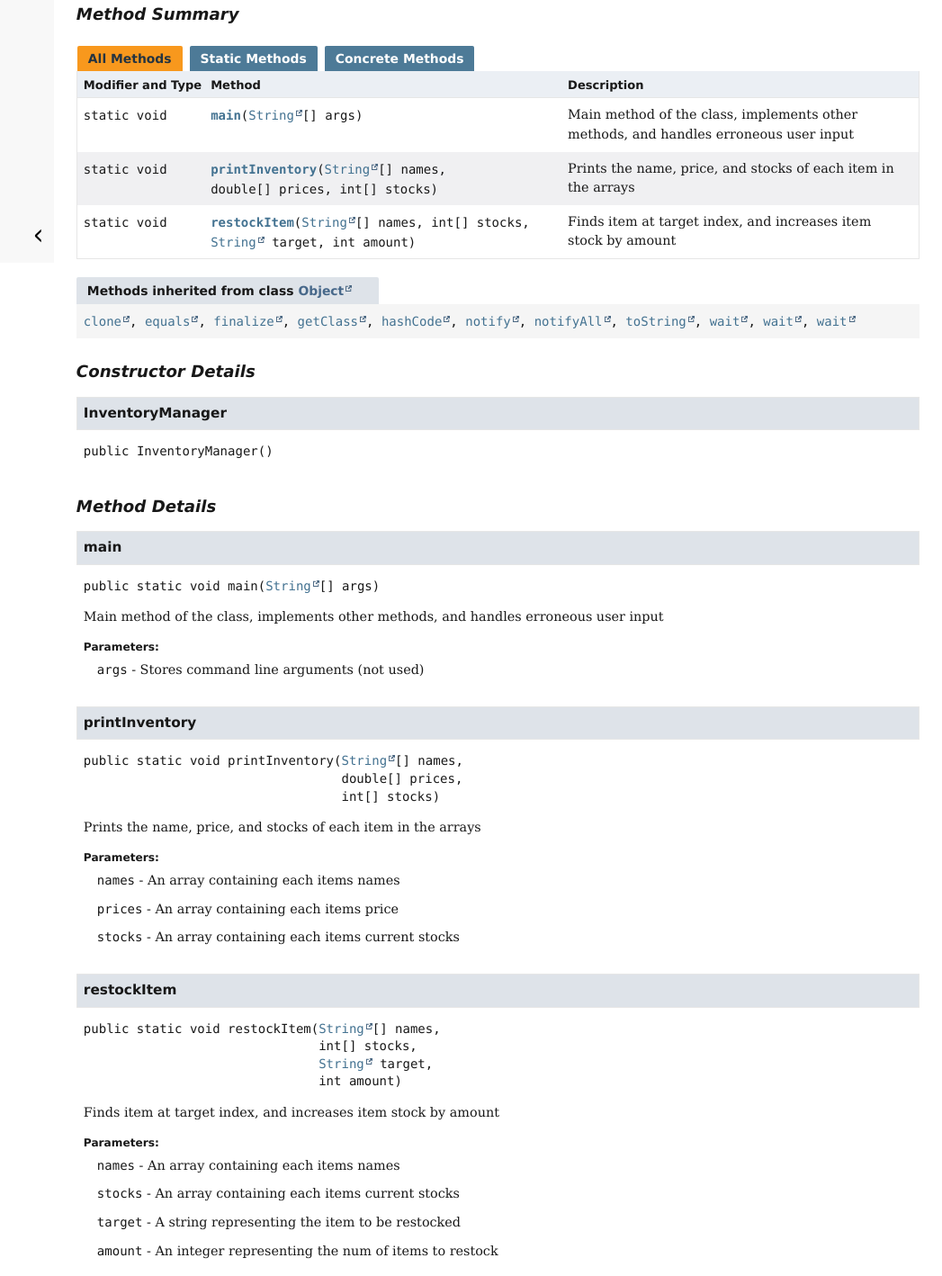
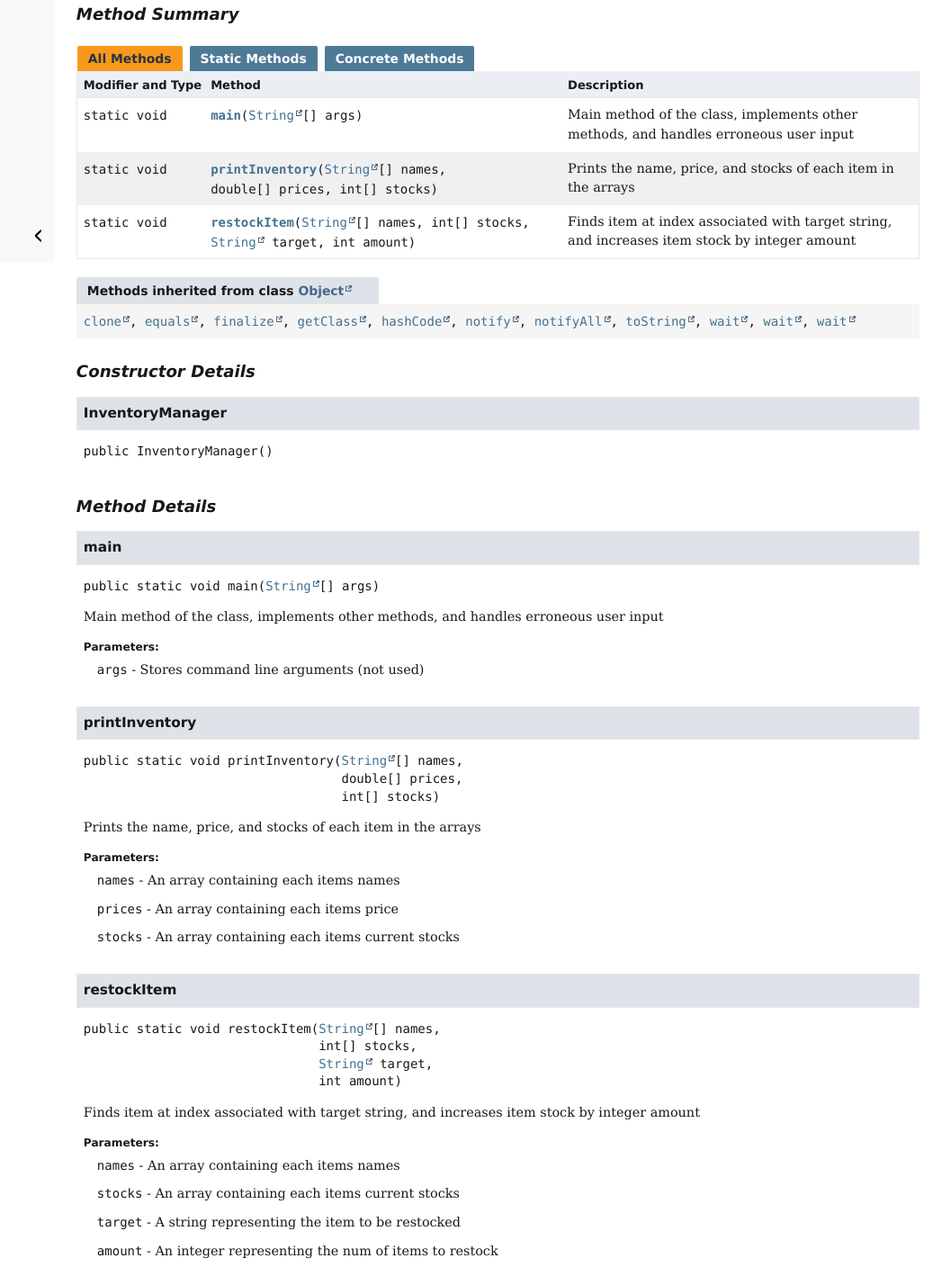
Before and after one commit to GitMeOutta-Here/Assignment1, a plain HTML site: page docs/InventoryManager.html in a window 1280 px wide. Shown: the part 508-1926 px from the top of the page at 90% size, without its empty margins (233-1280 px from the left). Drawn offline with Linux system fonts and the light colour scheme.

Commit message:
Fixed javadoc comments, and remade javadoc documentation

```diff
--- a/docs/InventoryManager.html
+++ b/docs/InventoryManager.html
@@ -1,7 +1,7 @@
 <!DOCTYPE HTML>
 <html lang="en">
 <head>
-<!-- Generated by javadoc (25) on Tue Jul 21 12:29:53 CDT 2026 -->
+<!-- Generated by javadoc (25) on Tue Jul 21 12:38:11 CDT 2026 -->
 <title>InventoryManager</title>
 <meta name="viewport" content="width=device-width, initial-scale=1">
 <meta http-equiv="Content-Type" content="text/html; charset=utf-8">
@@ -136,7 +136,8 @@ and handles erroneous user input</div>
  <a href="https://docs.oracle.com/en/java/javase/25/docs/api/java.base/java/lang/String.html" title="class or interface in java.lang" class="external-link">String</a>&nbsp;target,
  int&nbsp;amount)</code></div>
 <div class="col-last even-row-color method-summary-table method-summary-table-tab1 method-summary-table-tab4">
-<div class="block">Finds item at target index, and increases item stock by amount</div>
+<div class="block">Finds item at index associated with target string,
+and increases item stock by integer amount</div>
 </div>
 </div>
 </div>
@@ -210,7 +211,8 @@ and handles erroneous user input</div>
  int[]&nbsp;stocks,
  <a href="https://docs.oracle.com/en/java/javase/25/docs/api/java.base/java/lang/String.html" title="class or interface in java.lang" class="external-link">String</a>&nbsp;target,
  int&nbsp;amount)</span></div>
-<div class="block">Finds item at target index, and increases item stock by amount</div>
+<div class="block">Finds item at index associated with target string,
+and increases item stock by integer amount</div>
 <dl class="notes">
 <dt>Parameters:</dt>
 <dd><code>names</code> - An array containing each items names</dd>
```
Also changed, not shown: docs/allclasses-index.html (+1 -1 lines), docs/allpackages-index.html (+1 -1 lines), docs/help-doc.html (+1 -1 lines), docs/index-all.html (+3 -2 lines), docs/index.html (+1 -1 lines), docs/overview-tree.html (+1 -1 lines), docs/package-summary.html (+1 -1 lines), docs/package-tree.html (+1 -1 lines), docs/search.html (+1 -1 lines), 1 other file.
